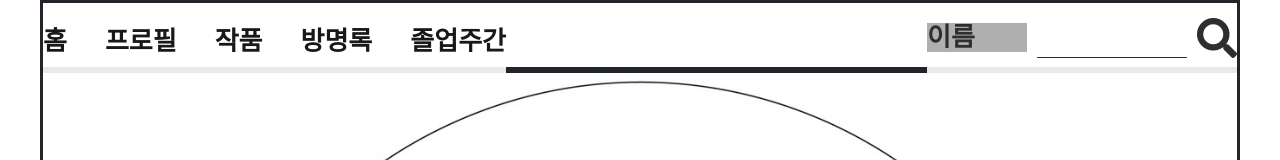
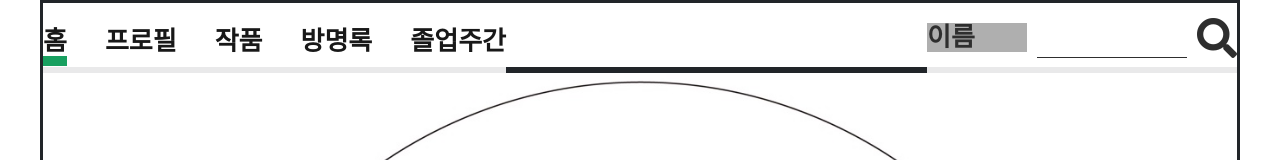
Before and after one commit to NPclown/pusan-visual-design-exhibition-site, a React (Create React App) app: page / in a window 1280 px wide. Shown: the top 160 px of the page. Built offline with nearby package versions, Linux system fonts and the light colour scheme; grey boxes are pictures that could not be loaded; a web font is replaced by a local one.

Commit message:
현재 페이지 위치에 따른 메뉴 고정바 생성

```diff
--- a/src/components/Header/Header.js
+++ b/src/components/Header/Header.js
@@ -2,10 +2,10 @@ import React from 'react';
 import Navbar from './Navbar';
 import Searchbar from './Searchbar';
 
-const Header = () =>{
+const Header = (props) =>{
     return (
         <div className="header">
-            <Navbar></Navbar>
+            <Navbar state={props.state}></Navbar>
             <Searchbar></Searchbar>
         </div>
     );
--- a/src/components/Header/MenuItems.js
+++ b/src/components/Header/MenuItems.js
@@ -2,26 +2,31 @@ export const MenuItems = [
     {
         title: '홈',
         url: '/',
-        cName: 'nav-links'
+        cName: 'nav-links',
+        cActive: 'nav-links active'
     },
     {
         title: '프로필',
         url: '/profile',
-        cName: 'nav-links'
+        cName: 'nav-links',
+        cActive: 'nav-links active'
     },
     {
         title: '작품',
         url: '/art',
-        cName: 'nav-links'
+        cName: 'nav-links',
+        cActive: 'nav-links active'
     },
     {
         title: '방명록',
         url: '/guest',
-        cName: 'nav-links'
+        cName: 'nav-links',
+        cActive: 'nav-links active'
     },
     {
         title: '졸업주간',
         url: '/about',
-        cName: 'nav-links'
+        cName: 'nav-links',
+        cActive: 'nav-links active'
     }
 ]
--- a/src/components/Header/Navbar.css
+++ b/src/components/Header/Navbar.css
@@ -38,3 +38,10 @@
     border: #00964f solid;
     border-width: 0 0 10px 0;
 }
+
+.nav-links.active{
+    color: #000000;
+    text-decoration: none;
+    border: #00964f solid;
+    border-width: 0 0 10px 0;
+}
--- a/src/components/Header/Navbar.js
+++ b/src/components/Header/Navbar.js
@@ -2,14 +2,14 @@ import React from 'react';
 import { MenuItems } from "./MenuItems"
 import './Navbar.css'
 
-const Navbar = () => {
+const Navbar = (props) => {
     return(
         <nav className="NavbarItems">
             <ul className='nav-menu'>
                 {MenuItems.map((item, index) => {
                     return (
                         <li key={index}>
-                            <a className={item.cName} href={item.url}>
+                            <a className={item.title===props.state?item.cActive:item.cName} href={item.url}>
                             {item.title}
                             </a>
                         </li>
--- a/src/pages/Home.js
+++ b/src/pages/Home.js
@@ -9,7 +9,7 @@ import '../assets/main.css'
 const Home = () =>{
     return (
         <div className="App">
-          <Header></Header>
+          <Header state="홈"></Header>
           <div className="content">
               <div>
                 <Image src="/image/main/main.jpg" className="Main-logo" alt="logo" fluid />
```
